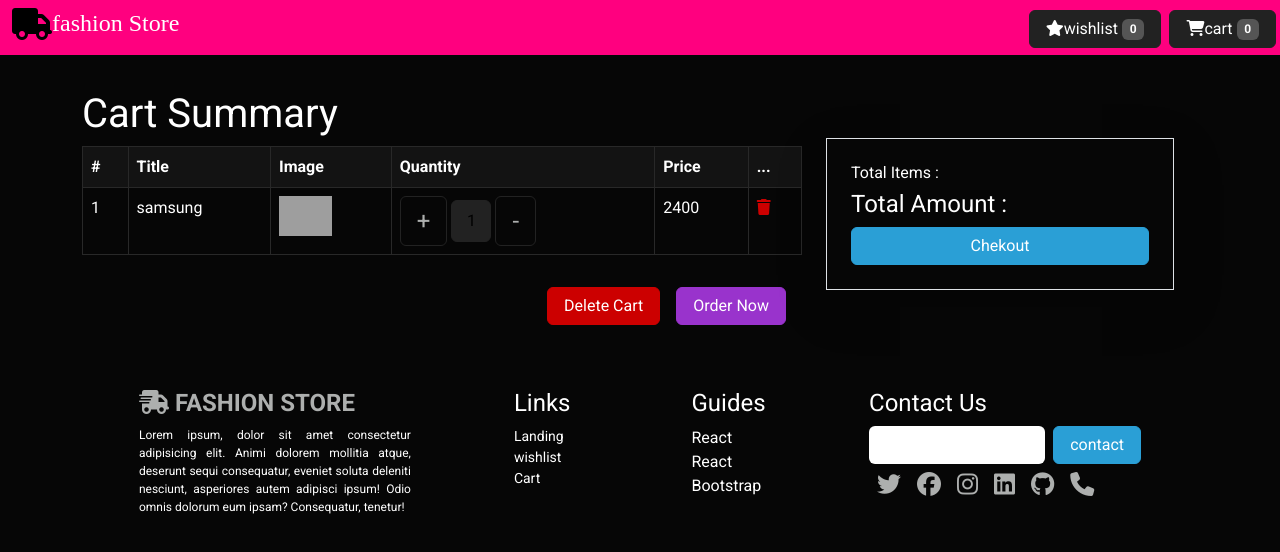
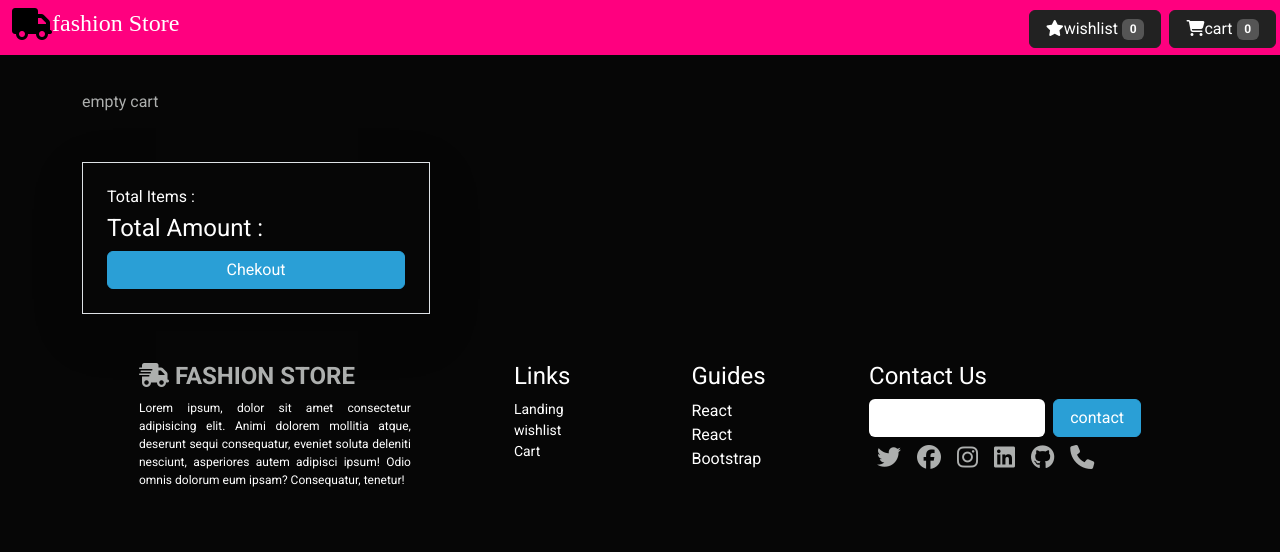
Before and after one commit to Naajiya/EcommerceRedux, a React (Vite) app: page /cart in a window 1280 px wide. Shown: the top 552 px of the page. Built offline with nearby package versions, Linux system fonts and the light colour scheme; grey boxes are pictures that could not be loaded.

Commit message:
cart items added

```diff
--- a/src/Redux/cartSlice.js
+++ b/src/Redux/cartSlice.js
@@ -1,4 +1,5 @@
     import { createSlice } from "@reduxjs/toolkit";
+import { act } from "react";
 
 
     const cartSlice=createSlice({
@@ -6,16 +7,22 @@ const cartSlice=createSlice({
         initialState:[],
         reducers:{
             addTwoCart:((state,action)=>{
-            existingProduct=state.filter(item=>item.id==action.payload.id)
+                const existingProduct=state.find(item=>item.id==action.payload.id)
                 if(existingProduct){
+                    const remainingProduct=state.filter(item=>item.id!=existingProduct.id)
                     existingProduct.quantity++;
                     existingProduct.totalPrice=existingProduct.quantity * existingProduct.price
+                    state=[...remainingProduct,existingProduct]
                 }else{
                     state.push({...action.payload,quantity:1,totalPrice:action.payload.price})
                 }
+            }),
+            removeCartItem:((state,action)=>{
+                return state.filter(item=>item.id!=action.payload)
             })
+
         }
     })
 
     export default cartSlice.reducer
-export const { addTwoCart } = cartSlice.actions
+    export const { addTwoCart ,removeCartItem} = cartSlice.actions
--- a/src/Redux/prodectSlice.js
+++ b/src/Redux/prodectSlice.js
@@ -7,6 +7,7 @@ export const fetchProducts = createAsyncThunk('products/fetchProducts', async ()
     localStorage.setItem("products",JSON.stringify(result.data.products))
     return result.data.products
 })
+
 
 const productSlice = createSlice({
     name: 'products',
--- a/src/components/Header.jsx
+++ b/src/components/Header.jsx
@@ -18,6 +18,7 @@ import { searchProduct } from '../Redux/prodectSlice';
 function Header({ insideHome }) {
 
     const uerWishlist=useSelector(state=>state.whishlistreducer)
+    const userCart=useSelector(state=>state.cartSliceReducer)
     // const lg=uerWishlist.length()
 
     // to call user actions
@@ -87,7 +88,7 @@ function Header({ insideHome }) {
                                     <div className='d-flex'>
                                         <div><i class="fa-solid fa-cart-shopping"></i></div>
                                         <span className='d-none d-md-inline'>cart</span>
-                                        <div className='ms-1'> <Badge bg="secondary">0</Badge></div>
+                                        <div className='ms-1'> <Badge bg="secondary">{userCart.length}</Badge></div>
                                     </div>
 
                                 </Button>
--- a/src/pages/Cart.jsx
+++ b/src/pages/Cart.jsx
@@ -3,9 +3,19 @@ import Header from '../components/Header'
 import { Col, Container, Row } from 'react-bootstrap'
 import Table from 'react-bootstrap/Table';
 import Button from 'react-bootstrap/Button';
+import { useDispatch, useSelector } from 'react-redux';
+import { removeCartItem } from '../Redux/cartSlice';
+
+
+
 
 
 function Cart() {
+  const cart = useSelector(state => state.cartSliceReducer);
+  const dispatch=useDispatch()
+
+  console.log('cart')
+  console.log(cart)
   return (
     <>
       <Header />
@@ -13,6 +23,11 @@ function Cart() {
         <Container>
           <Row>
             <Row style={{ marginTop: '90px' }}>
+
+
+            {
+                        cart?.length > 0 ?
+
               <Col lg={8}>
 
                 <h3>Cart Summary</h3>
@@ -29,35 +44,50 @@ function Cart() {
                       </tr>
                     </thead>
                     <tbody>
-                      <tr>
-                        <td>1</td>
-                        <td>samsung</td>
+                      {
+
+                          cart?.map((product,index )=> (
+                            <tr key={product.id}>
+                              <td>{index}</td>
+                              <td>{product.title}</td>
                               <td>
-                          <img style={{height:'40px', textAlign:'center'}} src="https://rukminim2.flixcart.com/image/850/1000/xif0q/kids-top/a/r/o/11-12-years-ox-top-6-oriex-original-imagzkg3c6xvr4ny.jpeg?q=90&crop=false" alt="" />
+                                <img style={{ height: '40px', textAlign: 'center' }} src={product.images} alt="" />
                               </td>
                               <td>
 
                                 <div className='d-flex'>
                                   <Button variant="outline-light" className='text-dark fs-5'>+</Button>
-                            <input type="text" className='border border-light text-center bg-light rounded m-1' style={{width:'40px'}} readOnly value={1}/>
+                                  <input type="text" className='border border-light text-center bg-light rounded m-1' style={{ width: '40px' }} readOnly value={1} />
                                   <Button variant="outline-light " className='text-dark fs-5'>-</Button>
                                 </div>
                               </td>
-                        <td>2400</td>
-                        <td className='text-danger'><i class="fa-solid fa-trash"></i></td>
+                              <td>{product.price}</td>
+                              <td className='text-danger'><Button  onClick={()=>dispatch(removeCartItem(product.id))} ><i class="fa-solid fa-trash"></i></Button></td>
 
                             </tr>
+                          ))
+
+
+
+                        }
+
                     </tbody>
                   </Table>
                 </div>
                 <div className='p-2 d-flex justify-content-end '>
                   <Button variant="danger" className='m-2'>Delete Cart</Button>
-                <Button variant="info"  className='m-2'>Order Now</Button>
+                  <Button variant="info" className='m-2'>Order Now</Button>
 
                 </div>
 
 
               </Col >
+
+              :
+              <div>empty cart</div>
+                    }
+
+
               <Col lg={4}>
                 <div className='mt-5 d-flex justify-content-around flex-column w-100  border shadow-lg   shadow-dark p-4'>
                   <h6>Total Items : </h6>
--- a/src/pages/View.jsx
+++ b/src/pages/View.jsx
@@ -4,6 +4,7 @@ import { Col, Row } from 'react-bootstrap'
 import { useParams } from 'react-router-dom'
 import { useDispatch, useSelector } from 'react-redux'
 import { addTowishList } from '../Redux/wishlistSlice'
+import { addTwoCart } from '../Redux/cartSlice'
 
 
 
@@ -20,6 +21,9 @@ function View() {
     // created state - useSelector
     const userwishlist = useSelector(state => state.whishlistreducer)
     console.log(userwishlist)
+
+    const cart=useSelector(state=>state.cartSliceReducer)
+    console.log(cart)
     const dispatch = useDispatch()
 
 
@@ -42,6 +46,17 @@ function View() {
         } else {
             dispatch(addTowishList(product))
         }
+    }
+
+    const handleCart=()=>{
+        const existingProduct = cart.find(item=>item.id==product.id)
+        if(existingProduct){
+            alert("product quantity increamented")
+
+        }else{
+            dispatch(addTwoCart(product))
+        }
+
     }
 
 
@@ -76,7 +91,7 @@ function View() {
                                 <div className='d-flex justify-content-between align-items-center text-center w-75'>
 
                                     <button onClick={handlewishlist} className='btn btn-outlined btn-success'>Add to wishlist</button>
-                                    <button className='btn btn-outlined btn-success'>Add to cart</button>
+                                    <button onClick={handleCart} className='btn btn-outlined btn-success'>Add to cart</button>
 
                                 </div>
 
--- a/src/pages/WishList.jsx
+++ b/src/pages/WishList.jsx
@@ -4,6 +4,8 @@ import { Col, Container, Row } from 'react-bootstrap'
 import Card from 'react-bootstrap/Card';
 import { addTowishList, removeFromWishlist } from '../Redux/wishlistSlice';
 import { useDispatch, useSelector } from 'react-redux';
+import { addTwoCart } from '../Redux/cartSlice';
+
 
 
 
@@ -12,30 +14,46 @@ import { useDispatch, useSelector } from 'react-redux';
 function WishList() {
 
   const userwishlist = useSelector(state => state.whishlistreducer)
+  // access cart
+  const cart = useSelector(state => state.cartSliceReducer)
 
-  const dispatch=useDispatch()
+  const dispatch = useDispatch()
+
+  const handleCart = (product) => {
+    const existingProduct = cart.find(item => item.id == product.id)
+    if (existingProduct) {
+      alert("product quantity increamented")
+      dispatch(addTwoCart(product))
+      dispatch(removeFromWishlist(product.id))
+
+    } else {
+      dispatch(addTwoCart(product))
+      dispatch(removeFromWishlist(product.id))
+    }
+
+  }
 
   return (
     <>
       <Header />
       <Container>
         <Row>
-          <Row style={{ marginTop: '90px' , marginLeft:'-100px'}} className='d-flex '>
+          <Row style={{ marginTop: '90px', marginLeft: '-100px' }} className='d-flex '>
             {
               userwishlist?.length > 0 ?
-              userwishlist.map(wish=>(
+                userwishlist.map(wish => (
 
-                <Col lg={3} md={4} sm={12} className='m-5'>
+                  <Col lg={3} md={4} sm={12} className='m-5' key={wish?.id}>
                     <Card className='text-center' style={{ width: '18rem', color: 'white', backgroundColor: '#FF007F' }}>
                       <Card.Img variant="top" height={'150px'} style={{ height: '250px' }} className='img-fluid' src={wish.images} />
                       <Card.Body >
                         <Card.Title>{wish.title}</Card.Title>
                         <div className='d-flex justify-content-center align-items-center text-center'>
                           <div className='w-25 p-2 me-4 border rounded ' style={{ backgroundColor: 'black', color: 'white' }}>
-                        <i onClick={()=>dispatch(removeFromWishlist(wish?.id))} class="fa-solid fa-heart-circle-minus fa-1x"></i>
+                            <i onClick={() => dispatch(removeFromWishlist(wish?.id))} class="fa-solid fa-heart-circle-minus fa-1x"></i>
                           </div>
                           <div className='w-25 p-2 ms-2 border rounded' style={{ backgroundColor: 'black', color: 'white' }}>
-                        <i  class="fa-solid fa-cart-shopping"></i>
+                            <i onClick={()=>handleCart(wish)} class="fa-solid fa-cart-shopping"></i>
                           </div>
                         </div>
 
```
Lines whose indentation alone changed are shown as unchanged.
